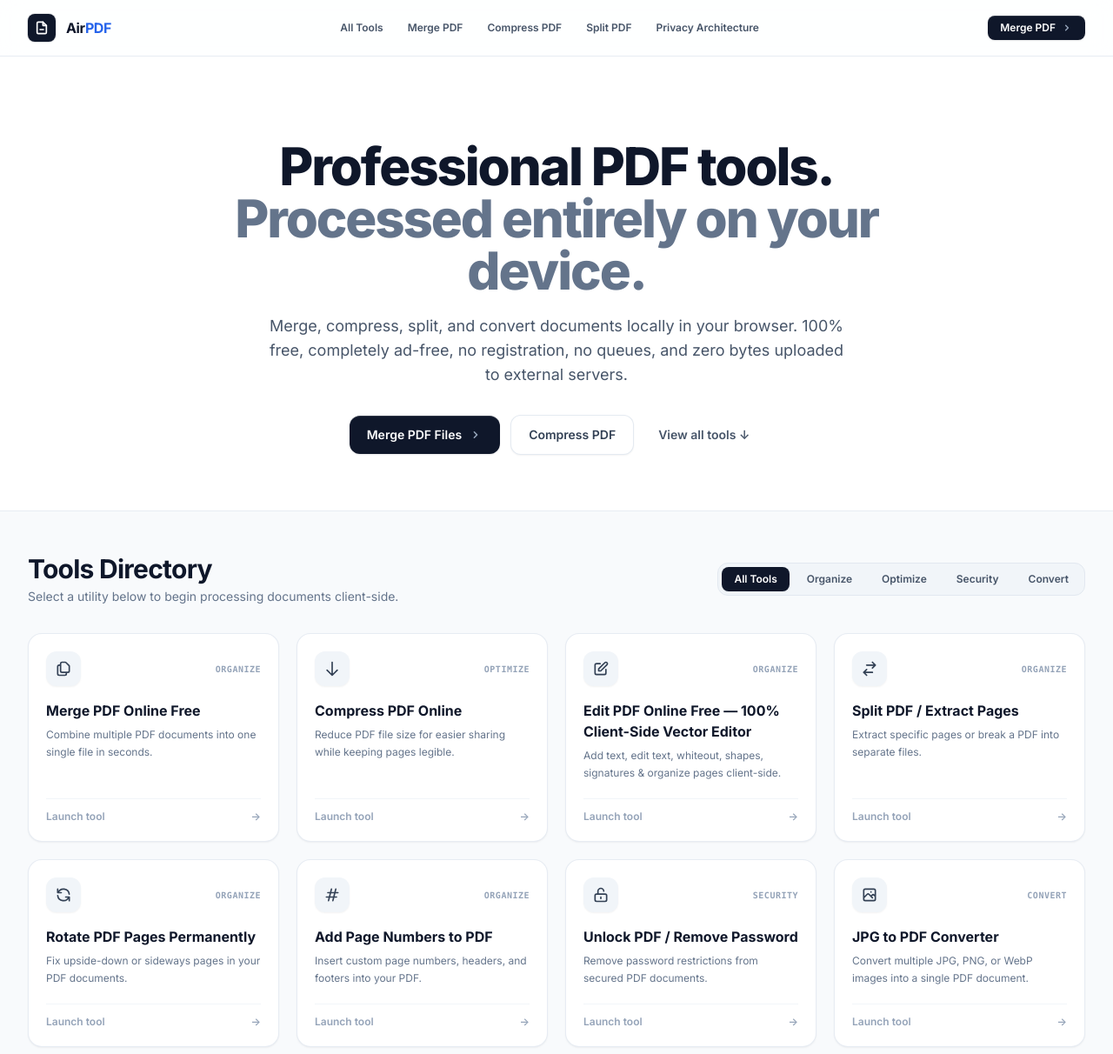
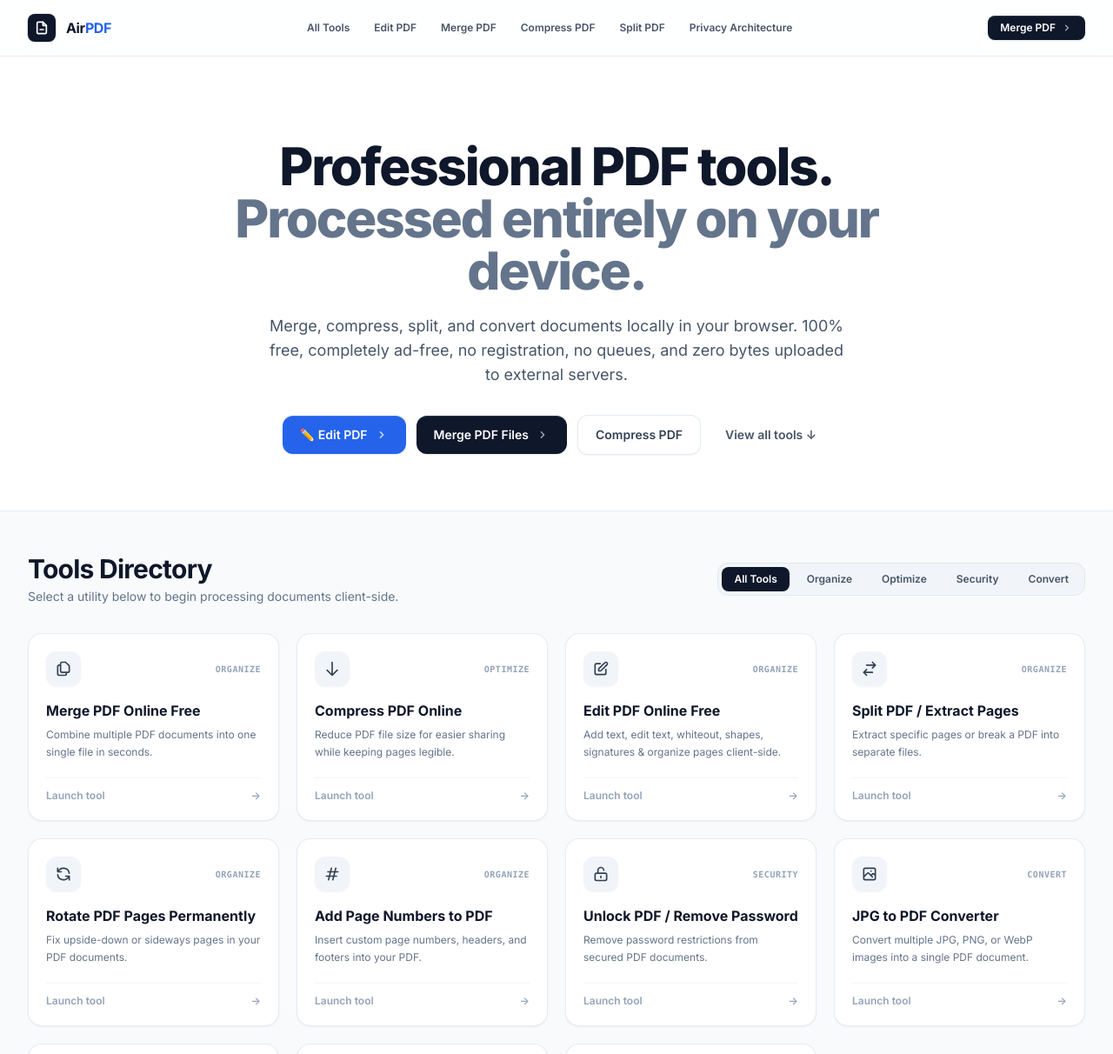
Before and after one commit to madrasa-2026/pdfzero, an Astro site: page / in a window 1280 px wide. Shown: the top 1212 px of the page at 87% size. Built offline with nearby package versions, Linux system fonts and the light colour scheme; Astro itself is replaced by a stand-in of ours.

Commit message:
feat(nav): add Edit PDF to top header navigation and hero action button

```diff
--- a/src/components/layout/Header.astro
+++ b/src/components/layout/Header.astro
@@ -1,6 +1,7 @@
 ---
 const navLinks = [
   { name: 'All Tools', href: '/#tools' },
+  { name: 'Edit PDF', href: '/tools/edit-pdf' },
   { name: 'Merge PDF', href: '/tools/merge-pdf' },
   { name: 'Compress PDF', href: '/tools/compress-pdf' },
   { name: 'Split PDF', href: '/tools/split-pdf' },
--- a/src/content/tools/edit-pdf.md
+++ b/src/content/tools/edit-pdf.md
@@ -1,5 +1,5 @@
 ---
-title: "Edit PDF Online Free — 100% Client-Side Vector Editor"
+title: "Edit PDF Online Free"
 shortDescription: "Add text, edit text, whiteout, shapes, signatures & organize pages client-side."
 description: "Edit PDF documents directly in your browser with zero server uploads. Add text, edit existing lines, visual whiteout, draw shapes, insert images, sign, and organize pages privately."
 category: "organize"
--- a/src/pages/index.astro
+++ b/src/pages/index.astro
@@ -62,6 +62,15 @@ const siteSchema = {
 
       <!-- Quick Action Buttons -->
       <div class="mt-8 flex flex-wrap items-center justify-center gap-3">
+        <a
+          href="/tools/edit-pdf"
+          class="inline-flex items-center gap-2 px-5 py-3 rounded-xl font-semibold text-sm text-white bg-blue-600 hover:bg-blue-700 active:scale-[0.98] shadow-button transition duration-150"
+        >
+          <span>✏️ Edit PDF</span>
+          <svg xmlns="http://www.w3.org/2000/svg" class="w-4 h-4 text-blue-200" viewBox="0 0 20 20" fill="currentColor">
+            <path fill-rule="evenodd" d="M7.293 14.707a1 1 0 010-1.414L10.586 10 7.293 6.707a1 1 0 011.414-1.414l4 4a1 1 0 010 1.414l-4 4a1 1 0 01-1.414 0z" clip-rule="evenodd" />
+          </svg>
+        </a>
         <a
           href="/tools/merge-pdf"
           class="inline-flex items-center gap-2 px-5 py-3 rounded-xl font-semibold text-sm text-white bg-slate-900 hover:bg-slate-800 active:scale-[0.98] shadow-button transition duration-150"
```
